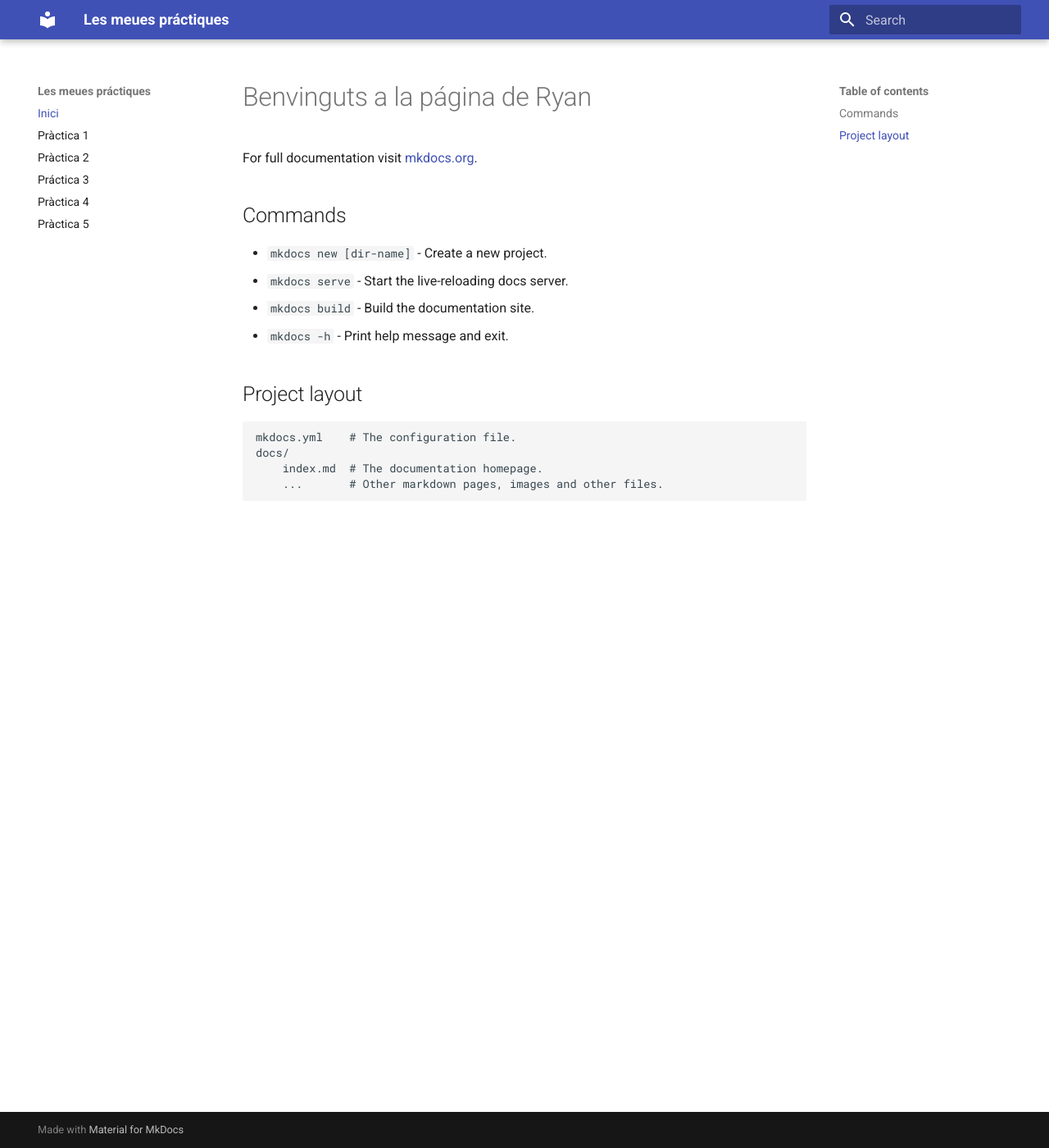
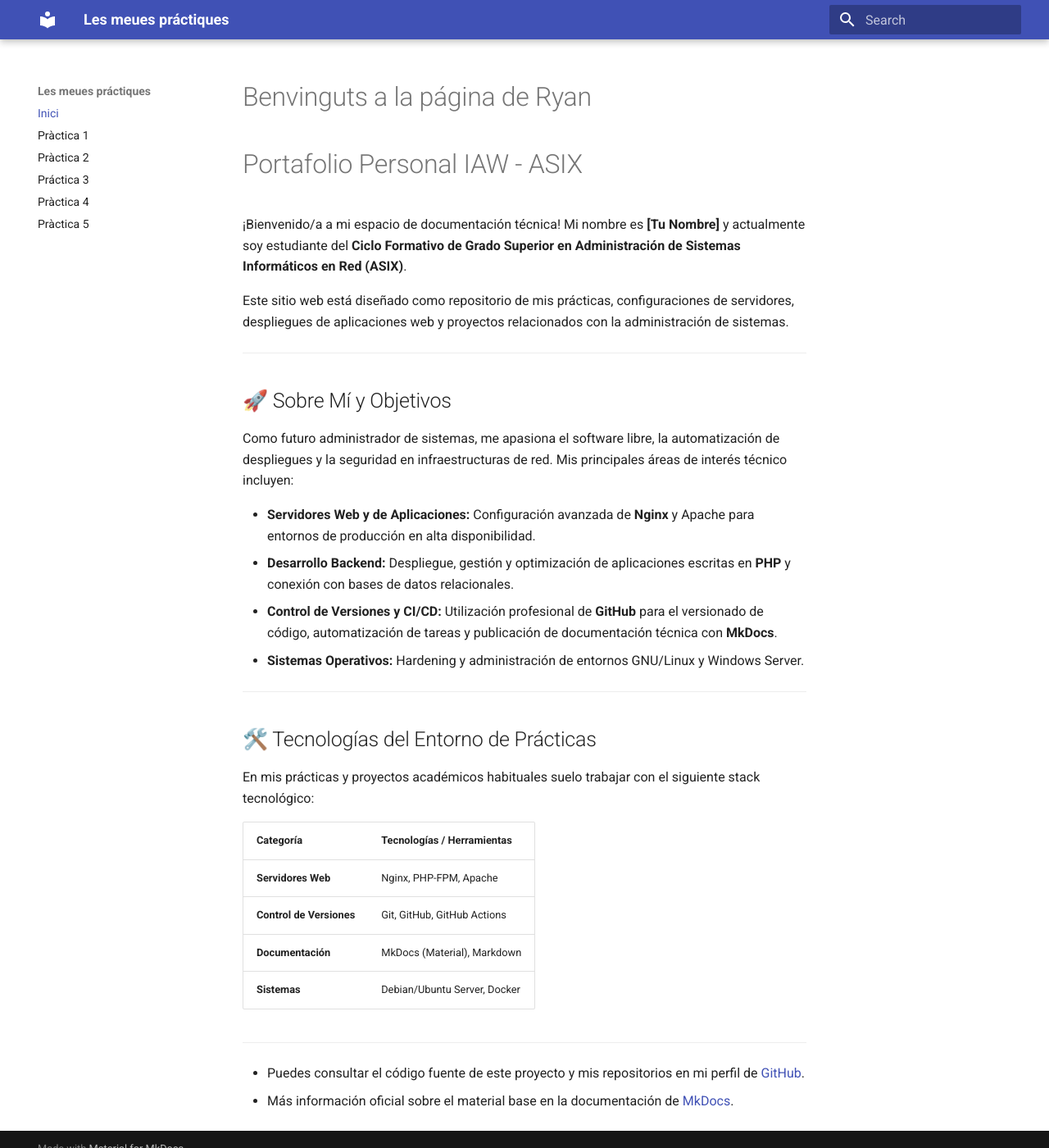
Before and after one commit to ryanwolf97/practica_mkdocs, an MkDocs documentation site: the page built from docs/index.md, in a window 1280 px wide and 1400 px high. Shown: the whole window at 82% size. Built offline with MkDocs 1.6.1 and Material for MkDocs 9.7.7, drawn with Linux system fonts in a browser that asks for light colours.

Commit message:
Revise documentation for personal portfolio IAW - ASIX
Updated personal portfolio documentation with an introduction, objectives, and technology stack.

```diff
--- a/docs/index.md
+++ b/docs/index.md
@@ -1,17 +1,38 @@
 # Benvinguts a la página de Ryan
 
-For full documentation visit [mkdocs.org](https://www.mkdocs.org).
+# Portafolio Personal IAW - ASIX
 
-## Commands
+¡Bienvenido/a a mi espacio de documentación técnica! Mi nombre es **[Tu Nombre]** y actualmente soy estudiante del **Ciclo Formativo de Grado Superior en Administración de Sistemas Informáticos en Red (ASIX)**.
 
-* `mkdocs new [dir-name]` - Create a new project.
-* `mkdocs serve` - Start the live-reloading docs server.
-* `mkdocs build` - Build the documentation site.
-* `mkdocs -h` - Print help message and exit.
+Este sitio web está diseñado como repositorio de mis prácticas, configuraciones de servidores, despliegues de aplicaciones web y proyectos relacionados con la administración de sistemas.
 
-## Project layout
+---
 
-    mkdocs.yml    # The configuration file.
-    docs/
-        index.md  # The documentation homepage.
-        ...       # Other markdown pages, images and other files.
+## 🚀 Sobre Mí y Objetivos
+
+Como futuro administrador de sistemas, me apasiona el software libre, la automatización de despliegues y la seguridad en infraestructuras de red. Mis principales áreas de interés técnico incluyen:
+
+* **Servidores Web y de Aplicaciones:** Configuración avanzada de **Nginx** y Apache para entornos de producción en alta disponibilidad.
+* **Desarrollo Backend:** Despliegue, gestión y optimización de aplicaciones escritas en **PHP** y conexión con bases de datos relacionales.
+* **Control de Versiones y CI/CD:** Utilización profesional de **GitHub** para el versionado de código, automatización de tareas y publicación de documentación técnica con **MkDocs**.
+* **Sistemas Operativos:** Hardening y administración de entornos GNU/Linux y Windows Server.
+
+---
+
+## 🛠️ Tecnologías del Entorno de Prácticas
+
+En mis prácticas y proyectos académicos habituales suelo trabajar con el siguiente stack tecnológico:
+
+| Categoría | Tecnologías / Herramientas |
+| :--- | :--- |
+| **Servidores Web** | Nginx, PHP-FPM, Apache |
+| **Control de Versiones** | Git, GitHub, GitHub Actions |
+| **Documentación** | MkDocs (Material), Markdown |
+| **Sistemas** | Debian/Ubuntu Server, Docker |
+
+---
+
+
+
+* Puedes consultar el código fuente de este proyecto y mis repositorios en mi perfil de [GitHub](https://github.com/tu-usuario-de-github).
+* Más información oficial sobre el material base en la documentación de [MkDocs](https://www.mkdocs.org/).
```
